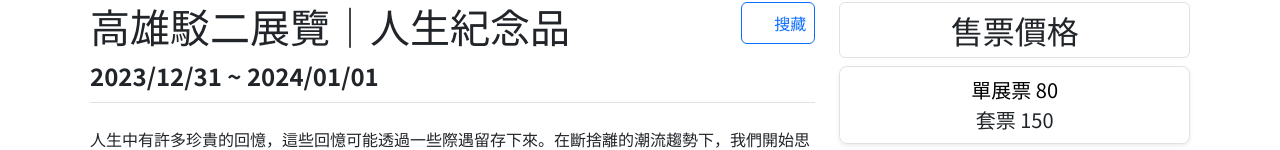
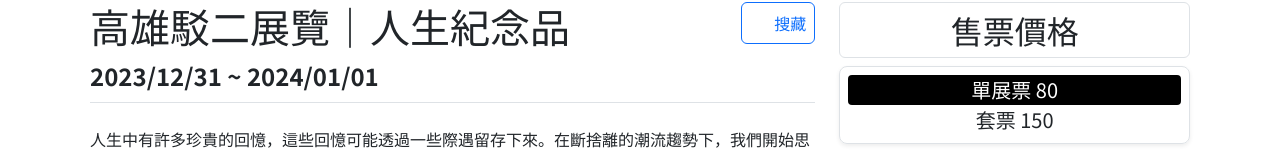
Before and after one commit to s339428326/Exhibition-front-end, a Vue app: page /viewExhibition in a window 1280 px wide. Shown: the part 620-770 px from the top of the page. Built offline with nearby package versions, Linux system fonts and the light colour scheme; some icons are missing; what bootstrap-vue-next would draw is missing.

Commit message:
fix:viewExhibutton ticket type choose  style

```diff
--- a/src/views/ViewExhibition.vue
+++ b/src/views/ViewExhibition.vue
@@ -209,10 +209,14 @@
 
     .ticket-choose {
         input:checked ~ label {
-            background-color: white;
+            background-color: black;
+
             border-radius: 0.25rem;
             color: black;
             transition: all 0.25s ease-in;
+            p {
+                color: white;
+            }
         }
     }
 </style>
```
